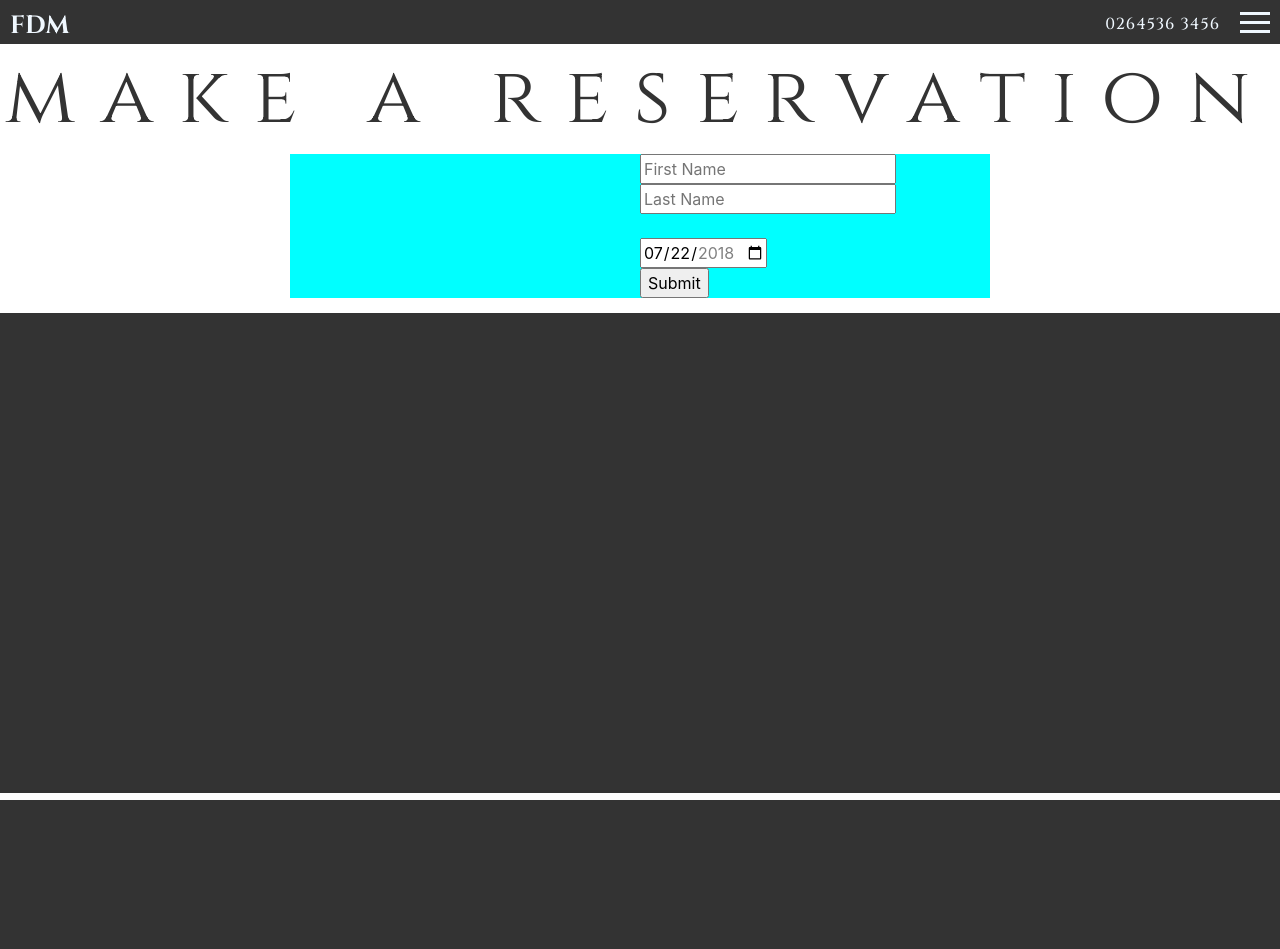
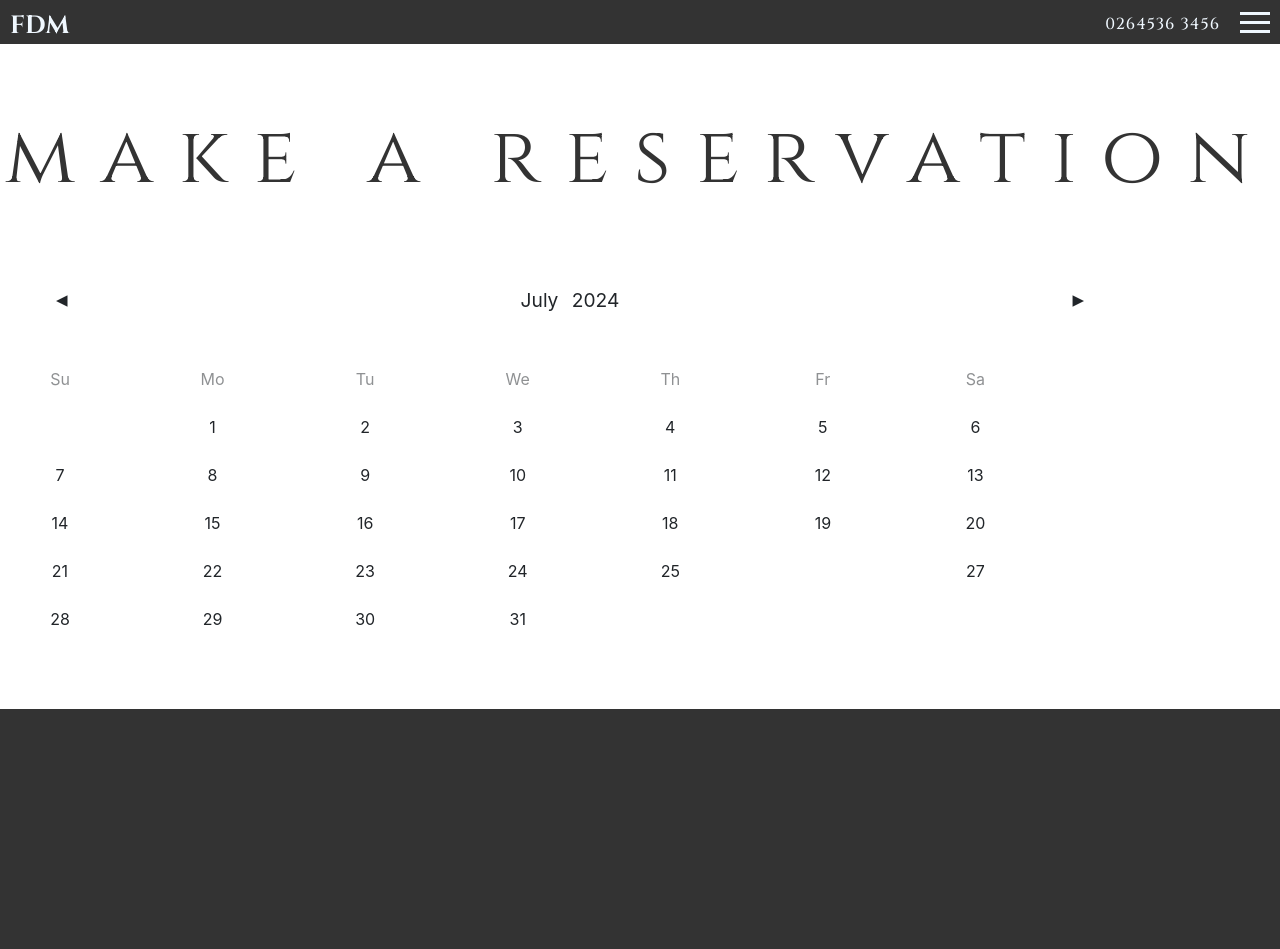
Before and after one commit to P-Worthington/Fruits-de-mer, a Flask app: page /booking in a window 1280 px wide. Shown: the top 949 px of the page. Before the commit the page ends 800 px from the top, so only its background shows below. Run offline with Flask 3, Linux system fonts and the light colour scheme; some libraries are stand-ins or nearby versions; some web fonts are replaced.

Commit message:
add basic calendar to booking page

```diff
--- a/static/css/style.css
+++ b/static/css/style.css
@@ -308,21 +308,72 @@
     font-size: 50px;
 }
 
-.makeres-outer {
-    width: 90%;
-    max-width: 700px;
-    margin-left: auto;
-    margin-right: auto;
-    background-color: aqua;
-    margin-bottom: 15px;
-    min-height: fit-content;
-    position: relative;
+.container {
+    display: inline-block;
+    background-color: var(--white);
+    border-radius: 35px;
+    padding: 0 1em;
+    margin-top: 2em;
+  }
+
+  header {
+    margin: 20px;
     display: flex;
-    justify-content: end;
-}
+    justify-content: space-between;
+    align-items: center;
+    padding: 10px;
+  }
+  .header-display {
+    display: flex;
+    align-items: center;
+  }
 
-.makeres-inner {
-    position: inherit;
-    right: 0;
-    width: 50%;
-}
+  .header-display p {
+    color: var(--accent);
+    margin: 5px;
+    font-size: 1.2rem;
+    word-spacing: 0.5rem;
+  }
+
+  pre {
+    padding: 10px;
+    margin: 0;
+    cursor: pointer;
+    font-size: 1.2rem;
+    color: var(--accent);
+  }
+
+  .days,
+  .week {
+    display: grid;
+    grid-template-columns: repeat(7, 1fr);
+    margin: auto;
+    padding: 0 20px;
+    justify-content: space-between;
+  }
+  .week div,
+  .days div {
+    display: flex;
+    justify-content: center;
+    align-items: center;
+    height: 3rem;
+    width: 3em;
+    border-radius: 100%;
+  }
+  .days div:hover {
+    background: var(--accent-2);
+    color: rgb(25, 25, 201);
+    cursor: pointer;
+  }
+  .week div {
+    opacity: 0.5;
+  }
+  .current-date {
+    background-color: var(--accent);
+    color: var(--white);
+  }
+  .display-selected {
+    margin-bottom: 10px;
+    padding: 20px 20px;
+    text-align: center;
+  }
--- a/static/script/script.js
+++ b/static/script/script.js
@@ -7,3 +7,104 @@
         $("#navContainer").slideToggle(400);
     });
 });
+
+//https://webdesign.tutsplus.com/learn-how-to-code-a-simple-javascript-calendar-and-datepicker--cms-108322t
+
+let display = document.querySelector(".display");
+let days = document.querySelector(".days");
+let previous = document.querySelector(".left");
+let next = document.querySelector(".right");
+let selected = document.querySelector(".selected");
+
+let date = new Date();
+
+let year = date.getFullYear();
+let month = date.getMonth();
+
+function displayCalendar() {
+  const firstDay = new Date(year, month, 1);
+
+  const lastDay = new Date(year, month + 1, 0);
+
+  const firstDayIndex = firstDay.getDay(); //4
+
+  const numberOfDays = lastDay.getDate(); //31
+
+  let formattedDate = date.toLocaleString("en-US", {
+    month: "long",
+    year: "numeric"
+  });
+
+  display.innerHTML = `${formattedDate}`;
+
+  for (let x = 1; x <= firstDayIndex; x++) {
+    const div = document.createElement("div");
+    div.innerHTML += "";
+
+    days.appendChild(div);
+  }
+
+  for (let i = 1; i <= numberOfDays; i++) {
+    let div = document.createElement("div");
+    let currentDate = new Date(year, month, i);
+
+    div.dataset.date = currentDate.toDateString();
+
+    div.innerHTML += i;
+    days.appendChild(div);
+    if (
+      currentDate.getFullYear() === new Date().getFullYear() &&
+      currentDate.getMonth() === new Date().getMonth() &&
+      currentDate.getDate() === new Date().getDate()
+    ) {
+      div.classList.add("current-date");
+    }
+  }
+}
+
+// Call the function to display the calendar
+displayCalendar();
+
+previous.addEventListener("click", () => {
+  days.innerHTML = "";
+  selected.innerHTML = "";
+
+  if (month < 0) {
+    month = 11;
+    year = year - 1;
+  }
+
+  month = month - 1;
+
+  date.setMonth(month);
+
+  displayCalendar();
+  displaySelected();
+});
+
+next.addEventListener("click", () => {
+  days.innerHTML = "";
+  selected.innerHTML = "";
+
+  if (month > 11) {
+    month = 0;
+    year = year + 1;
+  }
+
+  month = month + 1;
+  date.setMonth(month);
+
+  displayCalendar();
+  displaySelected();
+});
+
+function displaySelected() {
+  const dayElements = document.querySelectorAll(".days div");
+  dayElements.forEach((day) => {
+    day.addEventListener("click", (e) => {
+      const selectedDate = e.target.dataset.date;
+      selected.innerHTML = `Selected Date : ${selectedDate}`;
+    });
+  });
+}
+displaySelected();
--- a/templates/booking.html
+++ b/templates/booking.html
@@ -5,15 +5,33 @@
     <h1>make a reservation</h1>
 </div>
 
-<div class="makeres-outer">
-    <div class="makeres-inner">
-        <form action="">
-            <input type="text" id="name" name="fname" placeholder="First Name"><br>
-            <input type="text" id="lname" name="lname" placeholder="Last Name"><br><br>
-            <input type="date" id="date" name="date" value="2018-07-22" min="2018-01-01" max="2018-12-31" /><br>
-            <input type="submit" value="Submit">
-        </form>
+<div class="container">
+    <div class="calendar">
+      <header>
+        <pre class="left">◀</pre>
+
+        <div class="header-display">
+          <p class="display">""</p>
+        </div>
+
+        <pre class="right">▶</pre>
+
+      </header>
+
+      <div class="week">
+        <div>Su</div>
+        <div>Mo</div>
+        <div>Tu</div>
+        <div>We</div>
+        <div>Th</div>
+        <div>Fr</div>
+        <div>Sa</div>
+      </div>
+      <div class="days"></div>
     </div>
-</div>
+    <div class="display-selected">
+      <p class="selected"></p>
+    </div>
+  </div>
 
 {% endblock %}
```
